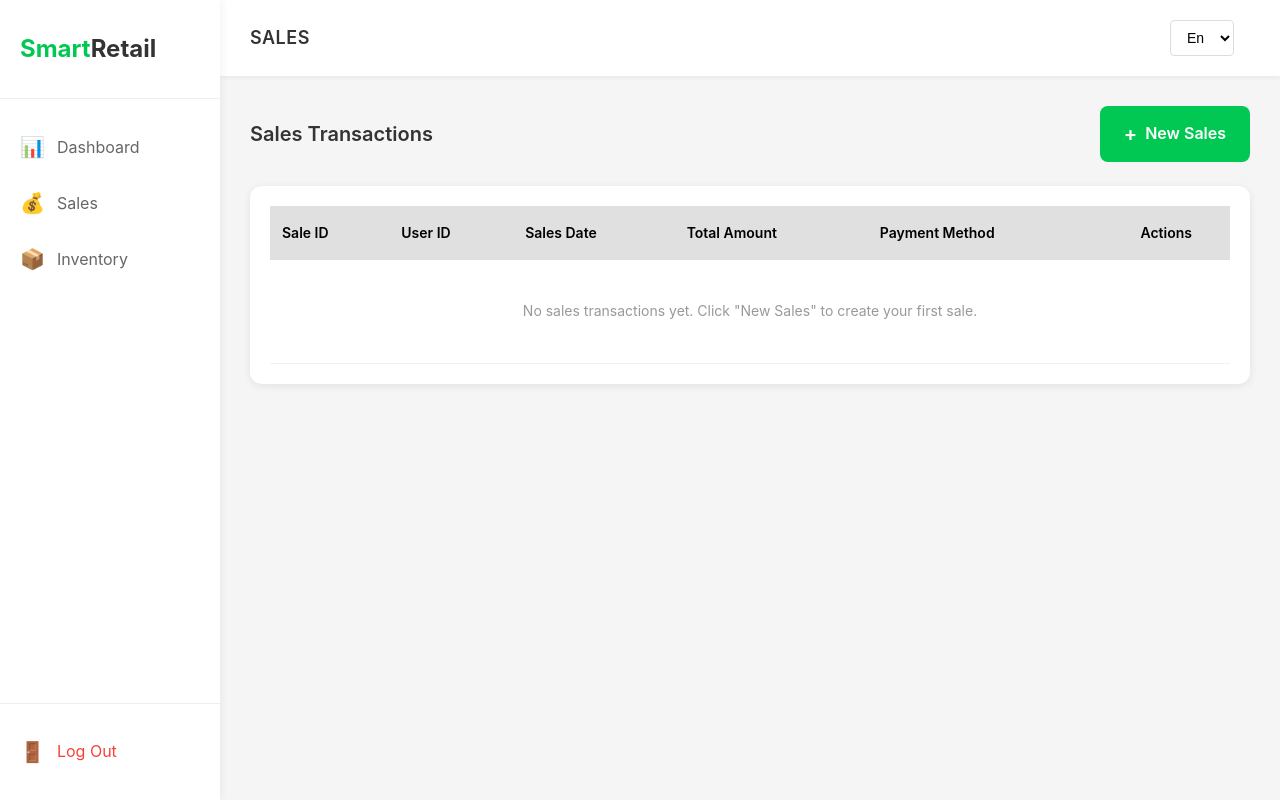
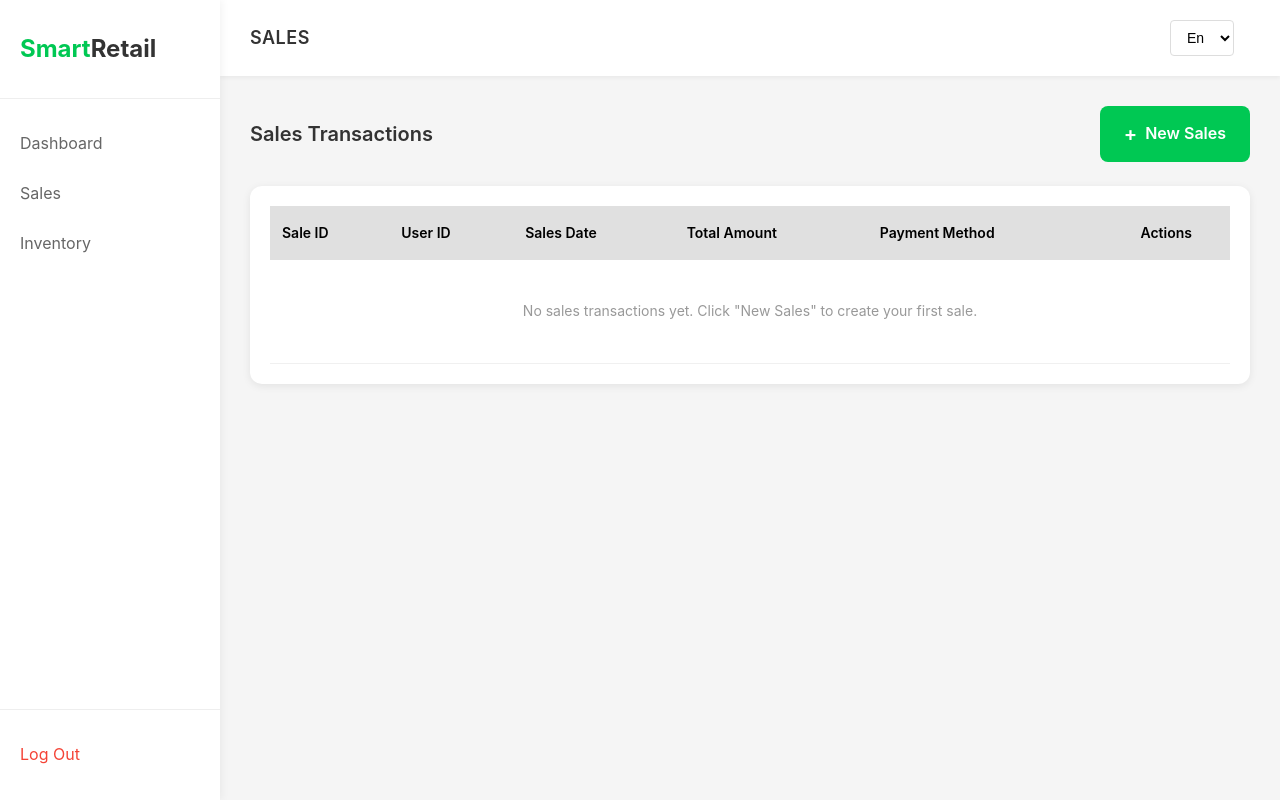
Before and after one commit to syafiqnoorhisham/SmartRetail, a Django app: template templates/dashboard/sales.html in a window 1280 px wide. Run offline with Django 4.2, Linux system fonts and the light colour scheme; the template is opened without the code that fills it, so the values that code supplies are empty.

Commit message:
delete the icon

```diff
--- a/templates/dashboard/base.html
+++ b/templates/dashboard/base.html
@@ -29,26 +29,26 @@
 
             <nav class="nav-menu">
                 <a href="{% url 'dashboard' %}" class="nav-item {% if request.resolver_match.url_name == 'dashboard' %}active{% endif %}">
-                    <span class="icon">📊</span>
+
                     <span>Dashboard</span>
                 </a>
                 <a href="{% url 'sales' %}" class="nav-item {% if request.resolver_match.url_name == 'sales' %}active{% endif %}">
-                    <span class="icon">💰</span>
+
                     <span>Sales</span>
                 </a>
                 <a href="{% url 'inventory' %}" class="nav-item {% if request.resolver_match.url_name == 'inventory' %}active{% endif %}">
-                    <span class="icon">📦</span>
+
                     <span>Inventory</span>
                 </a>
                 {% if permissions.view_employees %}
                 <a href="{% url 'employees' %}" class="nav-item {% if request.resolver_match.url_name == 'employees' %}active{% endif %}">
-                    <span class="icon">👥</span>
+
                     <span>Employees</span>
                 </a>
                 {% endif %}
                 {% if permissions.view_reports %}
                 <a href="{% url 'report' %}" class="nav-item {% if request.resolver_match.url_name == 'report' %}active{% endif %}">
-                    <span class="icon">📈</span>
+
                     <span>Report</span>
                 </a>
                 {% endif %}
@@ -56,7 +56,7 @@
 
             <div class="sidebar-footer">
                 <a href="{% url 'logout' %}" class="nav-item logout">
-                    <span class="icon">🚪</span>
+
                     <span>Log Out</span>
                 </a>
             </div>
```
